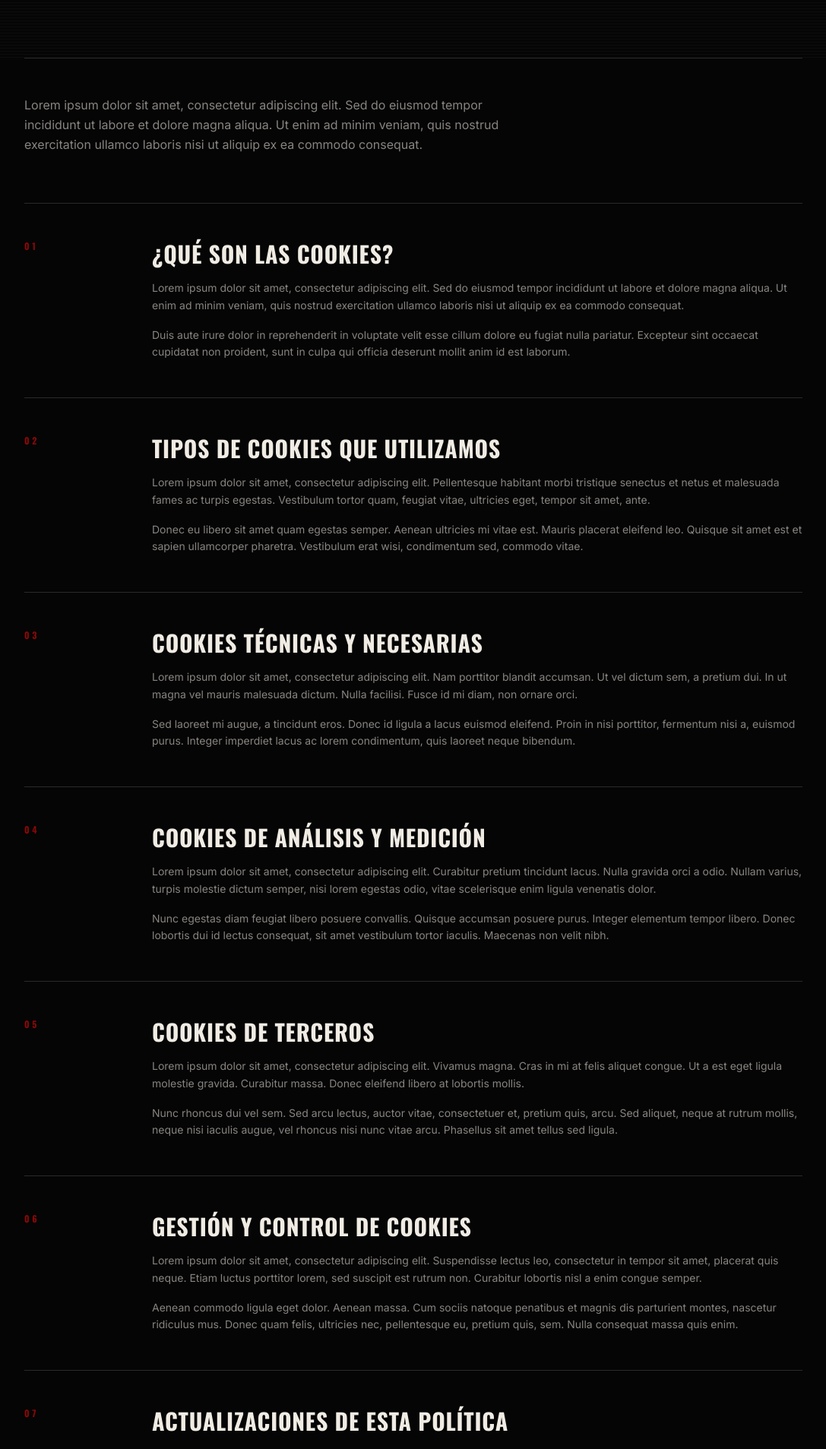
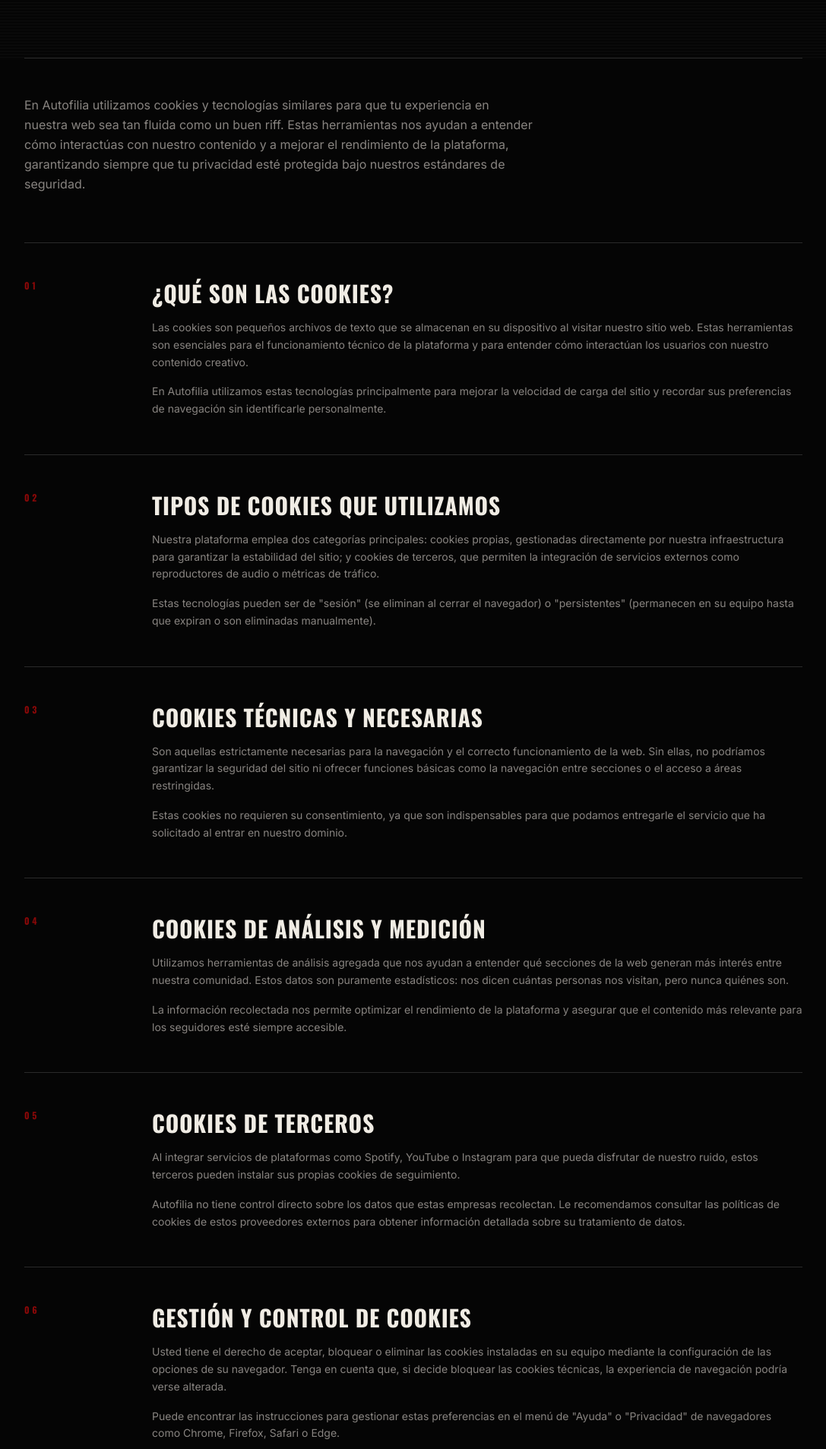
Before and after one commit to JoigmnzDev/autofilia-rock-web, a Next.js app: page /cookies in a window 1280 px wide. Shown: the part 500-2407 px from the top of the page at 76% size, without its empty margins (96-1183 px from the left). Built offline with nearby package versions, Linux system fonts and the light colour scheme; no server answers.

Commit message:
docs: localize cookies intro text and finalize legal layout

```diff
--- a/app/cookies/page.tsx
+++ b/app/cookies/page.tsx
@@ -13,51 +13,51 @@ const sections = [
   {
     number: "01",
     title: "¿QUÉ SON LAS COOKIES?",
-    body: `Lorem ipsum dolor sit amet, consectetur adipiscing elit. Sed do eiusmod tempor incididunt ut labore et dolore magna aliqua. Ut enim ad minim veniam, quis nostrud exercitation ullamco laboris nisi ut aliquip ex ea commodo consequat.
+    body: `Las cookies son pequeños archivos de texto que se almacenan en su dispositivo al visitar nuestro sitio web. Estas herramientas son esenciales para el funcionamiento técnico de la plataforma y para entender cómo interactúan los usuarios con nuestro contenido creativo.
 
-Duis aute irure dolor in reprehenderit in voluptate velit esse cillum dolore eu fugiat nulla pariatur. Excepteur sint occaecat cupidatat non proident, sunt in culpa qui officia deserunt mollit anim id est laborum.`,
+En Autofilia utilizamos estas tecnologías principalmente para mejorar la velocidad de carga del sitio y recordar sus preferencias de navegación sin identificarle personalmente.`,
   },
   {
     number: "02",
     title: "TIPOS DE COOKIES QUE UTILIZAMOS",
-    body: `Lorem ipsum dolor sit amet, consectetur adipiscing elit. Pellentesque habitant morbi tristique senectus et netus et malesuada fames ac turpis egestas. Vestibulum tortor quam, feugiat vitae, ultricies eget, tempor sit amet, ante.
+    body: `Nuestra plataforma emplea dos categorías principales: cookies propias, gestionadas directamente por nuestra infraestructura para garantizar la estabilidad del sitio; y cookies de terceros, que permiten la integración de servicios externos como reproductores de audio o métricas de tráfico.
 
-Donec eu libero sit amet quam egestas semper. Aenean ultricies mi vitae est. Mauris placerat eleifend leo. Quisque sit amet est et sapien ullamcorper pharetra. Vestibulum erat wisi, condimentum sed, commodo vitae.`,
+Estas tecnologías pueden ser de "sesión" (se eliminan al cerrar el navegador) o "persistentes" (permanecen en su equipo hasta que expiran o son eliminadas manualmente).`,
   },
   {
     number: "03",
     title: "COOKIES TÉCNICAS Y NECESARIAS",
-    body: `Lorem ipsum dolor sit amet, consectetur adipiscing elit. Nam porttitor blandit accumsan. Ut vel dictum sem, a pretium dui. In ut magna vel mauris malesuada dictum. Nulla facilisi. Fusce id mi diam, non ornare orci.
+    body: `Son aquellas estrictamente necesarias para la navegación y el correcto funcionamiento de la web. Sin ellas, no podríamos garantizar la seguridad del sitio ni ofrecer funciones básicas como la navegación entre secciones o el acceso a áreas restringidas.
 
-Sed laoreet mi augue, a tincidunt eros. Donec id ligula a lacus euismod eleifend. Proin in nisi porttitor, fermentum nisi a, euismod purus. Integer imperdiet lacus ac lorem condimentum, quis laoreet neque bibendum.`,
+Estas cookies no requieren su consentimiento, ya que son indispensables para que podamos entregarle el servicio que ha solicitado al entrar en nuestro dominio.`,
   },
   {
     number: "04",
     title: "COOKIES DE ANÁLISIS Y MEDICIÓN",
-    body: `Lorem ipsum dolor sit amet, consectetur adipiscing elit. Curabitur pretium tincidunt lacus. Nulla gravida orci a odio. Nullam varius, turpis molestie dictum semper, nisi lorem egestas odio, vitae scelerisque enim ligula venenatis dolor.
+    body: `Utilizamos herramientas de análisis agregada que nos ayudan a entender qué secciones de la web generan más interés entre nuestra comunidad. Estos datos son puramente estadísticos: nos dicen cuántas personas nos visitan, pero nunca quiénes son.
 
-Nunc egestas diam feugiat libero posuere convallis. Quisque accumsan posuere purus. Integer elementum tempor libero. Donec lobortis dui id lectus consequat, sit amet vestibulum tortor iaculis. Maecenas non velit nibh.`,
+La información recolectada nos permite optimizar el rendimiento de la plataforma y asegurar que el contenido más relevante para los seguidores esté siempre accesible.`,
   },
   {
     number: "05",
     title: "COOKIES DE TERCEROS",
-    body: `Lorem ipsum dolor sit amet, consectetur adipiscing elit. Vivamus magna. Cras in mi at felis aliquet congue. Ut a est eget ligula molestie gravida. Curabitur massa. Donec eleifend libero at lobortis mollis.
+    body: `Al integrar servicios de plataformas como Spotify, YouTube o Instagram para que pueda disfrutar de nuestro ruido, estos terceros pueden instalar sus propias cookies de seguimiento.
 
-Nunc rhoncus dui vel sem. Sed arcu lectus, auctor vitae, consectetuer et, pretium quis, arcu. Sed aliquet, neque at rutrum mollis, neque nisi iaculis augue, vel rhoncus nisi nunc vitae arcu. Phasellus sit amet tellus sed ligula.`,
+Autofilia no tiene control directo sobre los datos que estas empresas recolectan. Le recomendamos consultar las políticas de cookies de estos proveedores externos para obtener información detallada sobre su tratamiento de datos.`,
   },
   {
     number: "06",
     title: "GESTIÓN Y CONTROL DE COOKIES",
-    body: `Lorem ipsum dolor sit amet, consectetur adipiscing elit. Suspendisse lectus leo, consectetur in tempor sit amet, placerat quis neque. Etiam luctus porttitor lorem, sed suscipit est rutrum non. Curabitur lobortis nisl a enim congue semper.
+    body: `Usted tiene el derecho de aceptar, bloquear o eliminar las cookies instaladas en su equipo mediante la configuración de las opciones de su navegador. Tenga en cuenta que, si decide bloquear las cookies técnicas, la experiencia de navegación podría verse alterada.
 
-Aenean commodo ligula eget dolor. Aenean massa. Cum sociis natoque penatibus et magnis dis parturient montes, nascetur ridiculus mus. Donec quam felis, ultricies nec, pellentesque eu, pretium quis, sem. Nulla consequat massa quis enim.`,
+Puede encontrar las instrucciones para gestionar estas preferencias en el menú de "Ayuda" o "Privacidad" de navegadores como Chrome, Firefox, Safari o Edge.`,
   },
   {
     number: "07",
     title: "ACTUALIZACIONES DE ESTA POLÍTICA",
-    body: `Lorem ipsum dolor sit amet, consectetur adipiscing elit. Fusce fermentum. Nullam varius nulla eu augue. Phasellus ultrices nulla quis nibh. Quisque a lectus. Donec consectetuer ligula vulputate sem tristique cursus.
+    body: `Podemos modificar esta Política de Cookies en función de nuevas exigencias legislativas o con el fin de adaptar dicho documento a las instrucciones dictadas por la Agencia Española de Protección de Datos.
 
-Nam nulla quam, gravida non, commodo a, sodales sit amet, nisi. Nullam in massa sed ante porta tincidunt. Fusce aliquet purus in magna tincidunt, vel vulputate purus condimentum. Maecenas rutrum velit vitae mauris pellentesque.`,
+Le aconsejamos que visite esta sección periódicamente. Cualquier cambio significativo será comunicado a través de la web para asegurar que siempre mantenga el control sobre su privacidad.`,
   },
 ];
 
@@ -114,10 +114,12 @@ export default function CookiesPage() {
       <section className="px-6 md:px-10 pb-16" aria-label="Cookies intro">
         <div className="max-w-5xl mx-auto border-t border-[#2a2a2a] pt-12">
           <p className="text-[#888480] text-base leading-relaxed max-w-2xl">
-            Lorem ipsum dolor sit amet, consectetur adipiscing elit. Sed do
-            eiusmod tempor incididunt ut labore et dolore magna aliqua. Ut enim
-            ad minim veniam, quis nostrud exercitation ullamco laboris nisi ut
-            aliquip ex ea commodo consequat.
+            En Autofilia utilizamos cookies y tecnologías similares para que tu
+            experiencia en nuestra web sea tan fluida como un buen riff. Estas
+            herramientas nos ayudan a entender cómo interactúas con nuestro
+            contenido y a mejorar el rendimiento de la plataforma, garantizando
+            siempre que tu privacidad esté protegida bajo nuestros estándares de
+            seguridad.
           </p>
         </div>
       </section>
--- a/app/privacy/page.tsx
+++ b/app/privacy/page.tsx
@@ -175,10 +175,6 @@ export default function PrivacyPage() {
         className="px-6 md:px-10 py-16 border-t border-[#2a2a2a] bg-[#0a0808]"
         aria-label="Privacy contact"
       >
-        <section
-          className="px-6 md:px-10 py-16 border-t border-[#2a2a2a] bg-[#0a0808]"
-          aria-label="Privacy contact"
-        >
         <div className="max-w-5xl mx-auto flex flex-col md:flex-row items-start md:items-center justify-between gap-6">
           <div className="flex flex-col gap-2">
             <p
@@ -207,7 +203,6 @@ export default function PrivacyPage() {
           </a>
         </div>
       </section>
-      </section>
 
       <Footer />
       <ScrollToTop />
```
Lines whose indentation alone changed are shown as unchanged.
